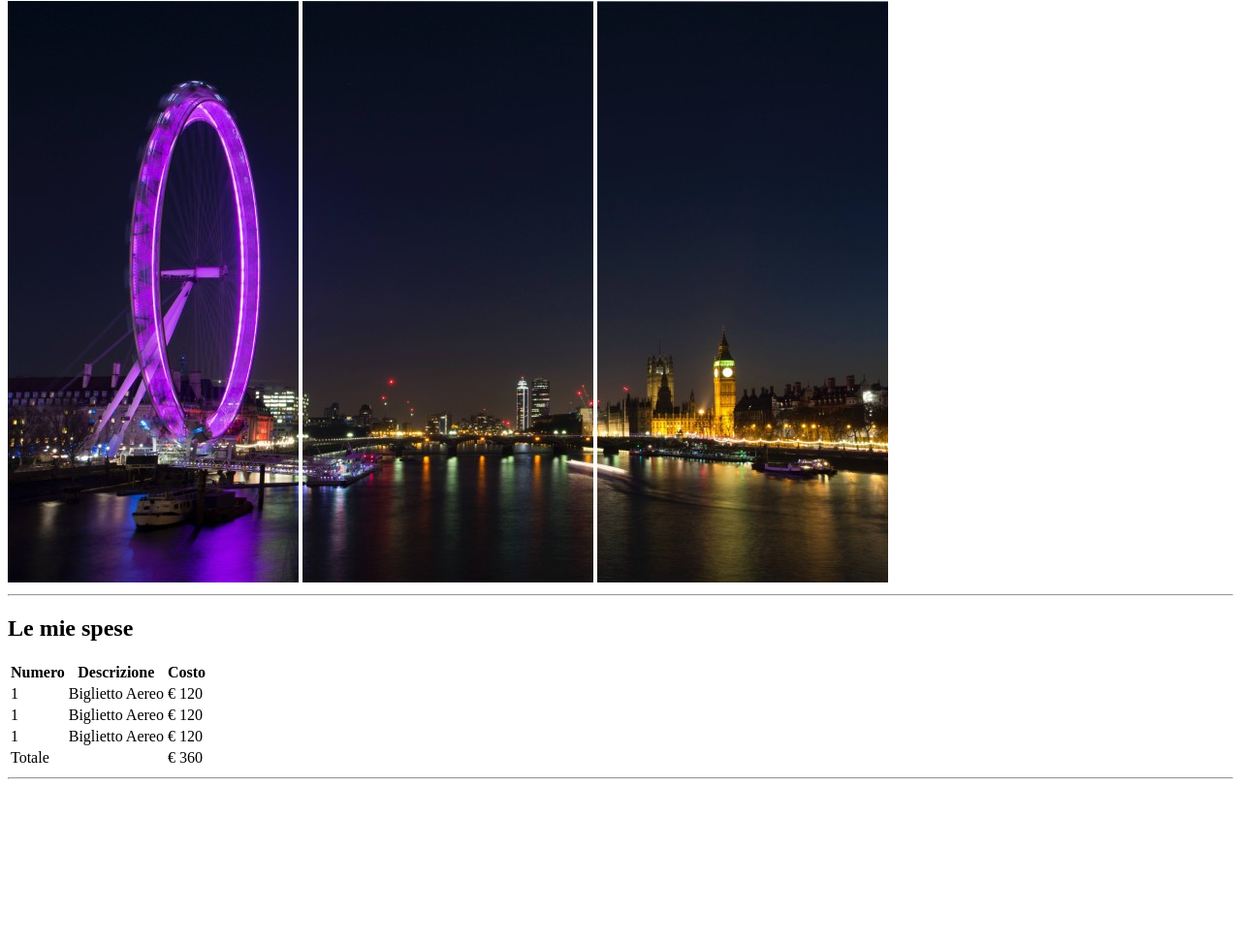
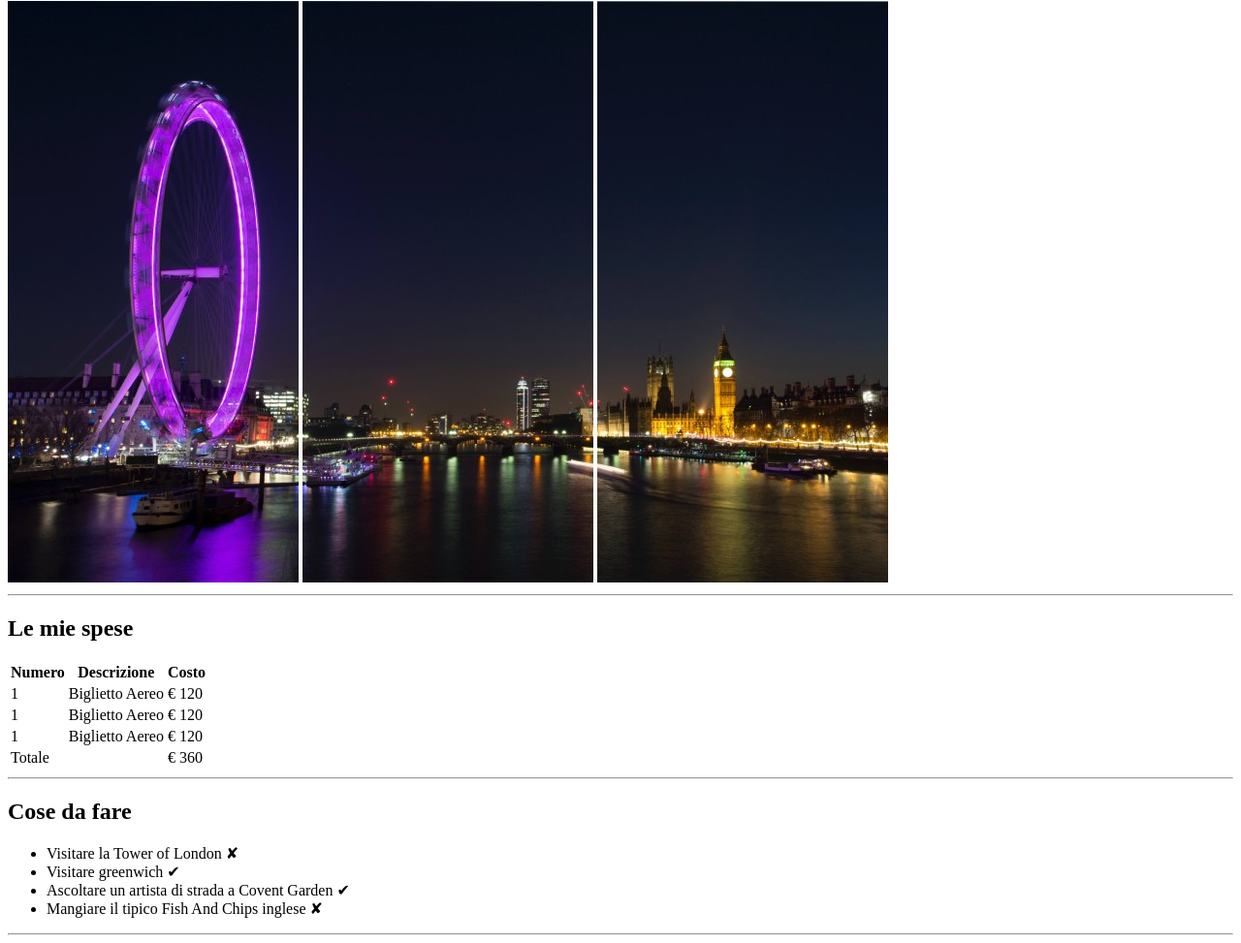
Before and after one commit to TheMrStraffy/html-london-trip, a plain HTML site: page HTML/html-london-trip/index.html in a window 1280 px wide. Shown: the part 79-1052 px from the top of the page at 97% size. Before the commit the page ends 891 px from the top, so only its background shows below. Drawn offline with Linux system fonts and the light colour scheme.

Commit message:
[added] todo list

```diff
--- a/HTML/html-london-trip/index.html
+++ b/HTML/html-london-trip/index.html
@@ -71,7 +71,29 @@
 
       </table>
     </section>
+
     <!-- /Sezione spese -->
+
+    <hr>
+
+    <!-- todo list -->
+
+    <section>
+      <h2>Cose da fare</h2>
+
+      <ul>
+
+        <li>Visitare la Tower of London &#10008;</li>
+        <li>Visitare greenwich &#10004;</li>
+        <li>Ascoltare un artista di strada a Covent Garden &#10004;</li>
+        <li>Mangiare il tipico Fish And Chips inglese &#10008;</li>
+
+      </ul>
+
+    </section>
+
+    <!-- /todo list -->
+
     <hr>
   </main>
 
```
